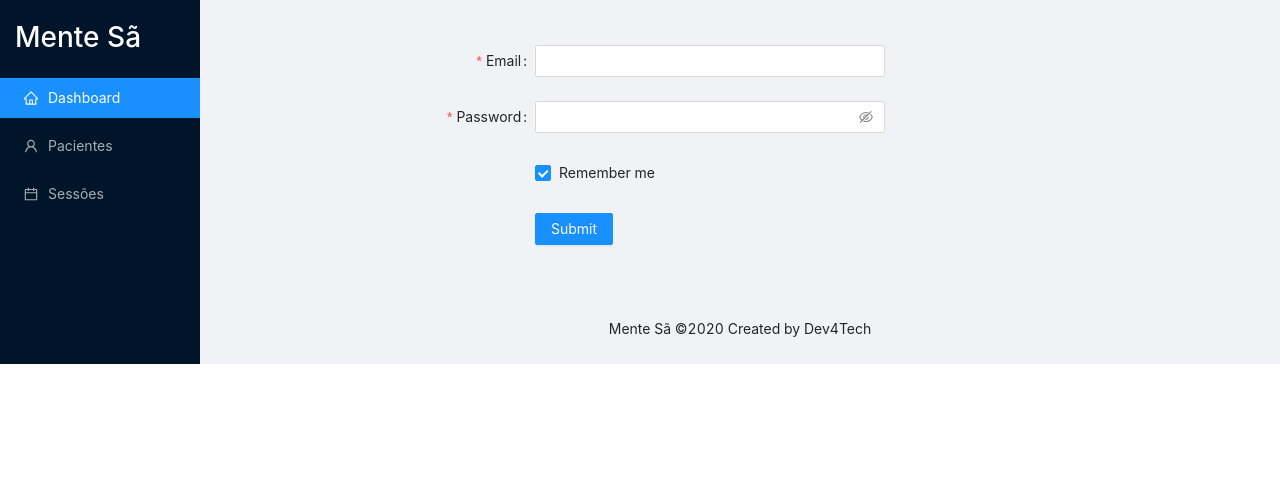
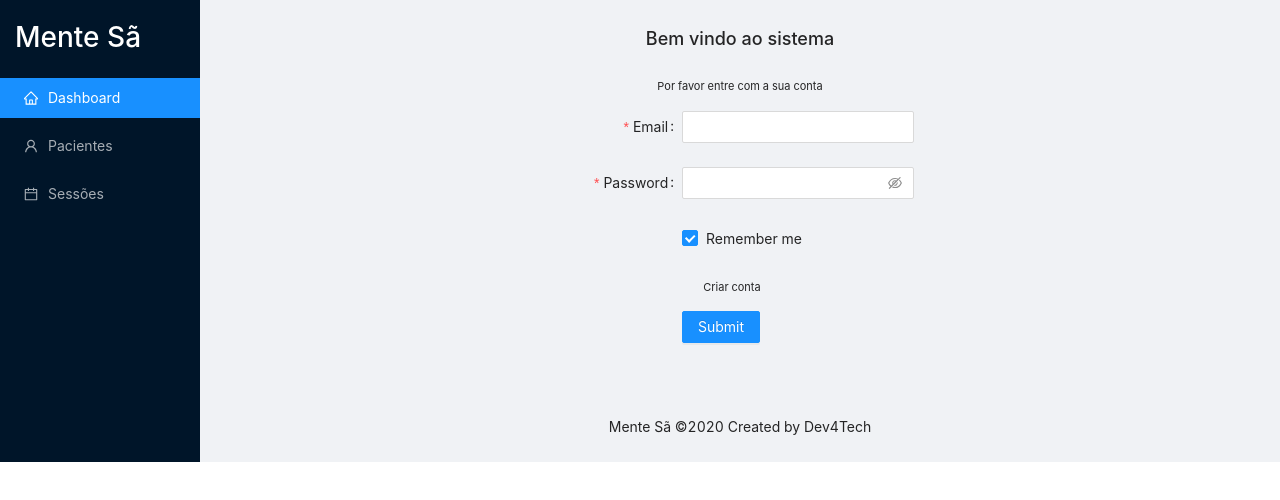
Before and after one commit to adlermo/web-healthy-mind, a React (Create React App) app: page /login in a window 1280 px wide. Shown: the top 500 px of the page. Built offline with nearby package versions, Linux system fonts and the light colour scheme.

Commit message:
Finish login layout.

```diff
--- a/src/pages/LogIn/index.css
+++ b/src/pages/LogIn/index.css
@@ -1,9 +1,28 @@
 .login-box {
+  display: flex;
+  flex-direction: column;
   padding: 25px;
-  margin: 20px 100px 0 0;
 }
 
-.login-item {
-  max-width: 350px;
-  min-width: 180px;
+.form-box {
+  display: flex;
+  flex-direction: column;
+  align-items: center;
 }
+
+.login-title {
+  align-self: center;
+  font-size: 18px;
+  margin-bottom: 25px;
+}
+
+.login-subtitle, .subtitle2 {
+  align-self: center;
+  font-size: 11px;
+  margin-bottom: 15px;
+}
+
+.subtitle2 {
+  position: relative;
+  right: 8px;
+}
--- a/src/pages/LogIn/index.js
+++ b/src/pages/LogIn/index.js
@@ -32,6 +32,7 @@ const LogIn = () => {
           />
         </Sider>
         <Layout>
+          <div className='form-box'>
             <Form
               className='login-box'
               name="basic"
@@ -48,6 +49,8 @@ const LogIn = () => {
               onFinishFailed={onFinishFailed}
               autoComplete="off"
             >
+              <h1 className='login-title'>Bem vindo ao sistema</h1>
+              <div className='login-subtitle'>Por favor entre com a sua conta</div>
               <Form.Item
                 label="Email"
                 name="email"
@@ -84,7 +87,7 @@ const LogIn = () => {
               >
                 <Checkbox>Remember me</Checkbox>
               </Form.Item>
-
+              <div className='login-subtitle subtitle2'>Criar conta</div>
               <Form.Item
                 wrapperCol={{
                   offset: 8,
@@ -96,6 +99,7 @@ const LogIn = () => {
                 </Button>
               </Form.Item>
             </Form>
+          </div>
           <Footer
             style={{
               textAlign: 'center',
```
Lines whose indentation alone changed are shown as unchanged.
